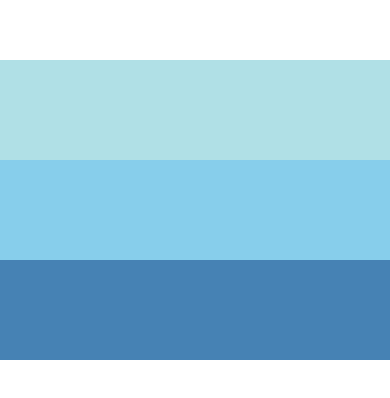
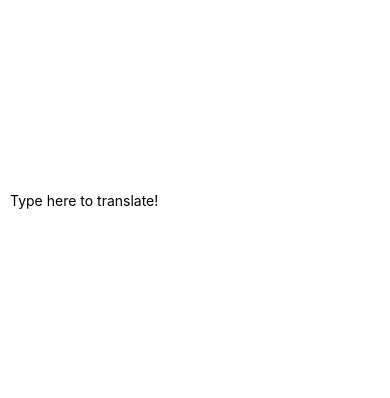
Before and after one commit to Dooobi/FirstReactNative, a React Native app: screen / in a window 390 px wide. Shown: the part 212-610 px from the top of the page. Built offline with nearby package versions, Linux system fonts and the light colour scheme.

Commit message:
TextInput example (PizzaTranslator)

```diff
--- a/App.js
+++ b/App.js
@@ -1,12 +1,12 @@
 import React, { Component } from 'react';
 import { StyleSheet, Text, View } from 'react-native';
-import FlexDirectionBasics from './components/FlexDirectionBasics.js';
+import PizzaTranslator from './components/PizzaTranslator.js';
 
 export default class App extends Component {
   render() {
     return (
       <View style={styles.container}>
-        <FlexDirectionBasics/>
+        <PizzaTranslator/>
       </View>
     );
   }
--- a/components/FlexDirectionBasics.js
+++ b/components/PizzaTranslator.js
@@ -1,13 +1,22 @@
 import React, { Component } from 'react';
-import { StyleSheet, View } from 'react-native';
+import { StyleSheet, View, TextInput, Text } from 'react-native';
 
-export default class FlexDirectionBasics extends Component {
+export default class PizzaTranslator extends Component {
+    constructor(props) {
+        super(props);
+        this.state = { text: '' };
+    }
+
     render() {
         return (
             <View style={styles.container}>
-                <View style={styles.powderblue}/>
-                <View style={styles.skyblue}/>
-                <View style={styles.steelblue}/>
+                <TextInput style={{height: 40}}
+                    placeholder="Type here to translate!"
+                    onChangeText={(text) => this.setState({text})}
+                />
+                <Text style={{padding: 10, fontSize: 42}}>
+                    {this.state.text.split(' ').map((word) => word && '🍕').join(' ')}
+                </Text>
             </View>
         );
     }
@@ -15,6 +24,7 @@
 
 const styles = StyleSheet.create({
     container: {
+        padding: 10,
         flex: 1,
         flexDirection: "column",   // default is "column"
         alignItems: "stretch",  // available options: flex-start, center, flex-end and stretch
```
